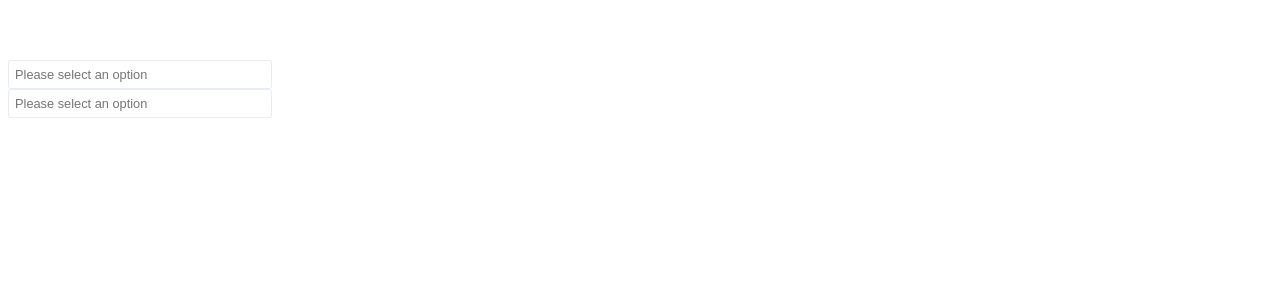
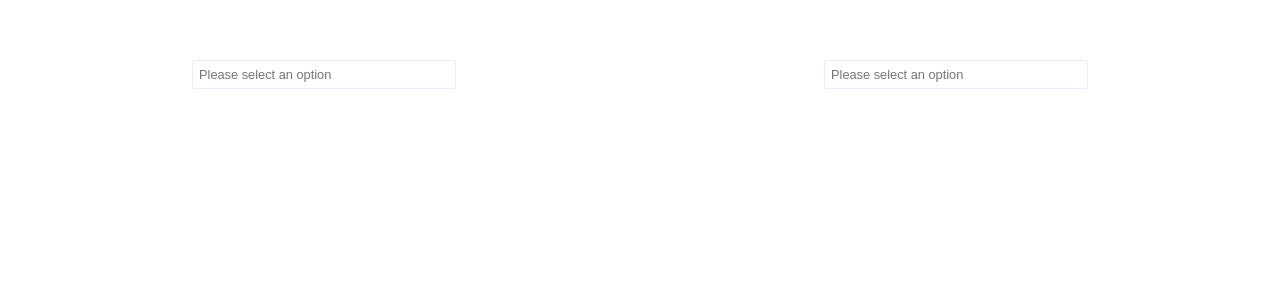
Before and after one commit to hieuctfe/dropdown-list-vue, a Vue app: page / in a window 1280 px wide. Shown: the top 300 px of the page. Built offline with nearby package versions, Linux system fonts and the light colour scheme.

Commit message:
change styling

```diff
--- a/src/App.vue
+++ b/src/App.vue
@@ -1,4 +1,5 @@
 <template>
+  <div class="all-dropdown-container">
     <Dropdown
       v-for="(dropdown, index) in dropdowns"
       :ref="`dropdown-${index}`"
@@ -7,6 +8,7 @@
       :options="dropdown"
       :key="index"
     />
+  </div>
 </template>
 
 <script>
@@ -105,4 +107,9 @@ export default {
   color: #2c3e50;
   margin-top: 60px;
 }
+
+.all-dropdown-container {
+  display: flex;
+  flex-wrap: wrap;
+}
 </style>
```
Lines whose indentation alone changed are shown as unchanged.
